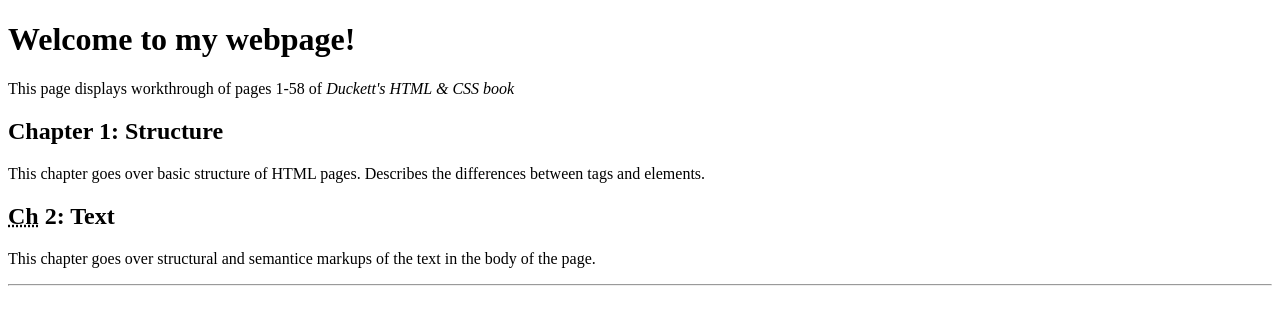
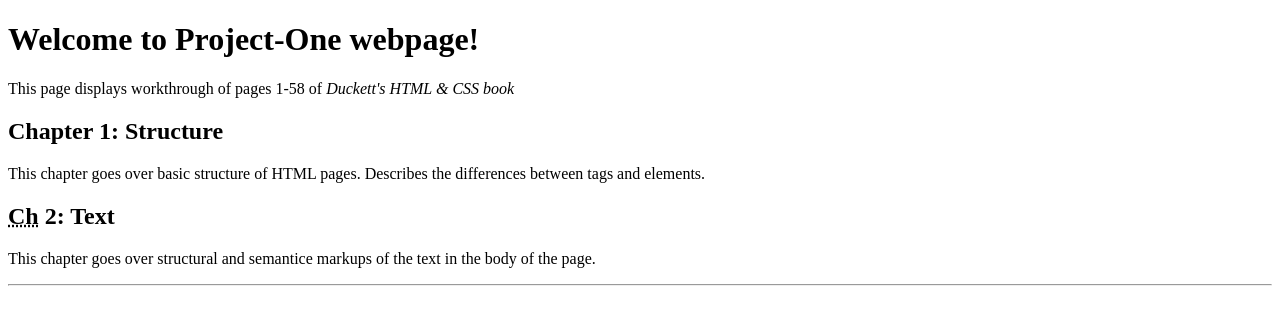
Before and after one commit to juliocj360/Project-One, a plain HTML site: page index.html in a window 1280 px wide. Drawn offline with Linux system fonts and the light colour scheme.

Commit message:
Creating webpage so user can view project name. #3

```diff
--- a/index.html
+++ b/index.html
@@ -5,7 +5,7 @@
     <title>Julio Project-One Webpage</title>
   </head>
   <body>
-    <h1><b>Welcome to my webpage!</b></h1>
+    <h1><b>Welcome to Project-One webpage!</b></h1>
     <p>This page displays workthrough of pages 1-58
       of <i>Duckett's HTML & CSS book</i></p>
       <h2>Chapter 1: Structure</h2>
```
